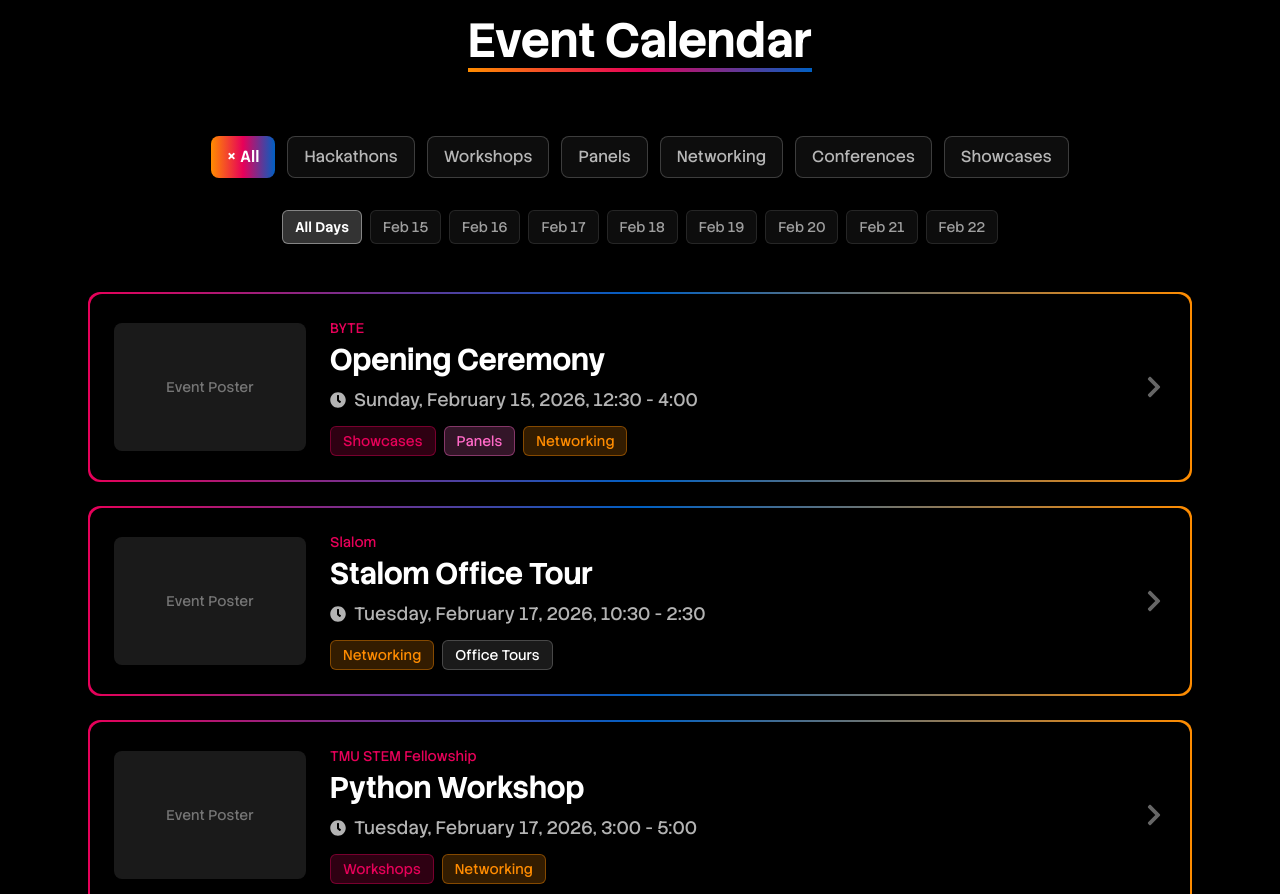
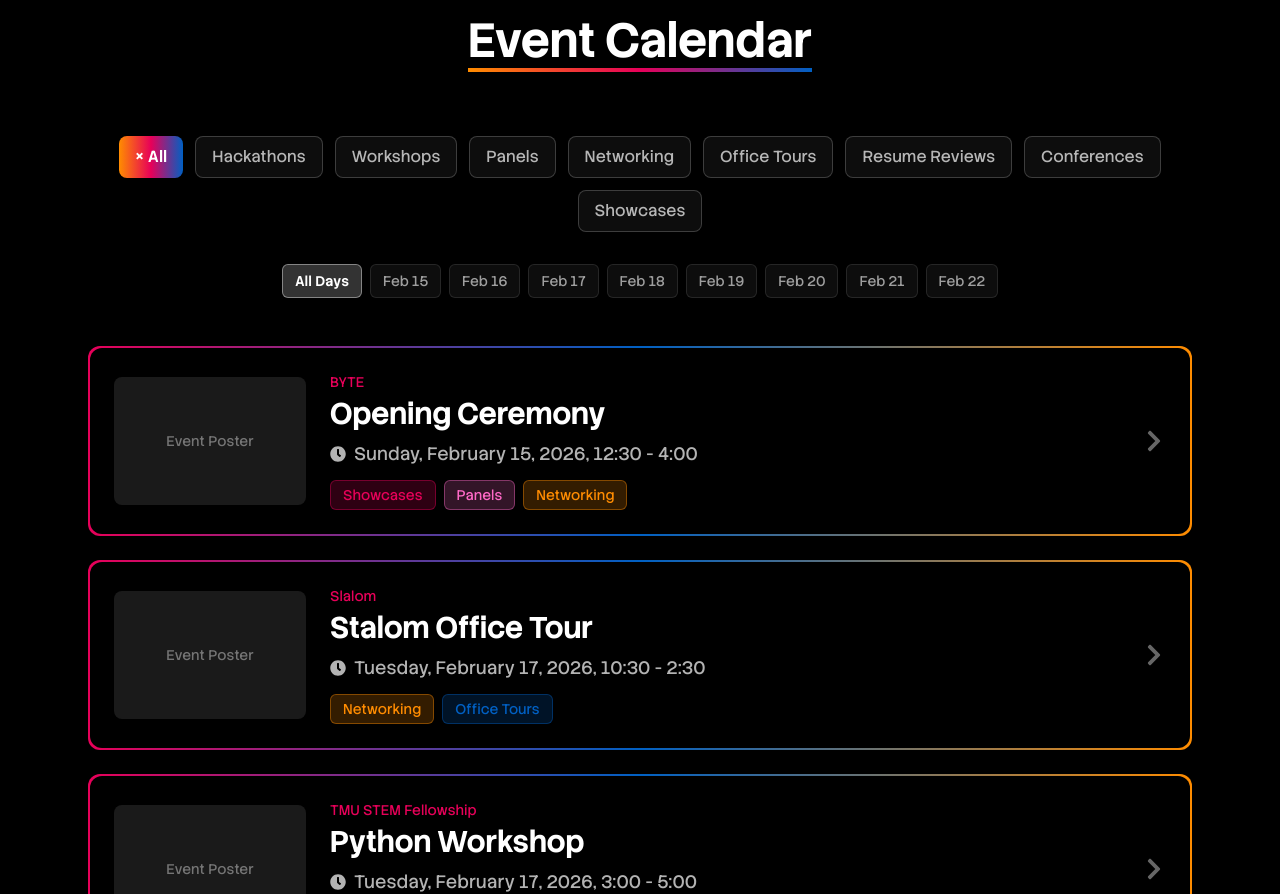
Before and after one commit to BYTE-TMU/Tmu_Tech_Week_Website, a React (Vite) app in the folder TMU_Tech_Week_Website/: page / in a window 1280 px wide. Shown: the part 2480-3374 px from the top of the page. Built offline with nearby package versions, Linux system fonts and the light colour scheme.

Commit message:
Add Office Tours and Resume Reviews filters + tag colors

```diff
--- a/TMU_Tech_Week_Website/src/components/EventCalendar.jsx
+++ b/TMU_Tech_Week_Website/src/components/EventCalendar.jsx
@@ -3,7 +3,7 @@ import { FaChevronRight, FaClock } from 'react-icons/fa';
 import eventsData from '../data/eventsData.json';
 
 const EventCalendar = () => {
-  const eventTypes = ['All', 'Hackathons', 'Workshops', 'Panels', 'Networking', 'Conferences', 'Showcases'];
+  const eventTypes = ['All', 'Hackathons', 'Workshops', 'Panels', 'Networking', 'Office Tours', 'Resume Reviews', 'Conferences', 'Showcases'];
 
   const days = [
     { label: 'All Days', value: 'all' },
@@ -117,6 +117,8 @@ const EventCalendar = () => {
       'Workshops': 'bg-ttw-fuchsia/20 text-ttw-fuchsia border-ttw-fuchsia/40',
       'Panels': 'bg-ttw-pink/20 text-ttw-pink border-ttw-pink/40',
       'Networking': 'bg-ttw-orange/20 text-ttw-orange border-ttw-orange/40',
+      'Office Tours': 'bg-ttw-blue/20 text-ttw-blue border-ttw-blue/40',
+      'Resume Reviews': 'bg-ttw-orange/20 text-ttw-orange border-ttw-orange/40',
       'Conferences': 'bg-ttw-blue/20 text-ttw-blue border-ttw-blue/40',
       'Showcases': 'bg-ttw-fuchsia/20 text-ttw-fuchsia border-ttw-fuchsia/40',
     };
```
